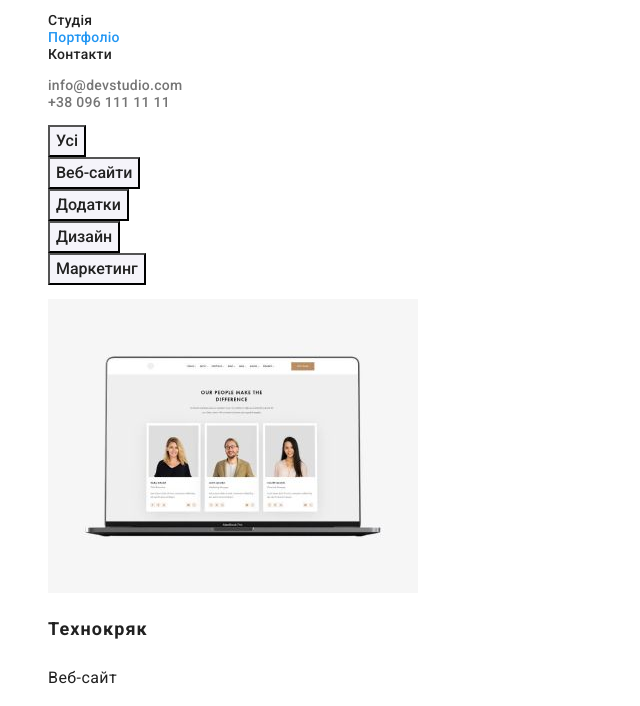
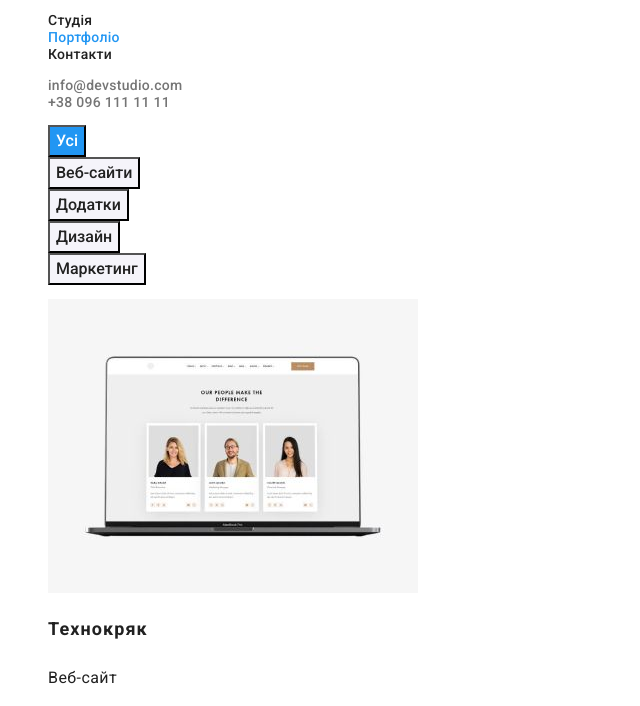
Before and after one commit to VladTkachuk92/goit-markup-hw-02, a plain HTML site: page portfolio.html in a window 1280 px wide. Shown: the part 41-747 px from the top of the page, without its empty margins (0-640 px from the left). Drawn offline with Linux system fonts and the light colour scheme.

Commit message:
Update styles.css

```diff
--- a/css/styles.css
+++ b/css/styles.css
@@ -185,3 +185,7 @@ ul {
   font-size: 16px;
   line-height: 1.88;
 }
+.filter-btn.active {
+  color: var(--main-white);
+  background-color: var(--accent-color);
+}
```
